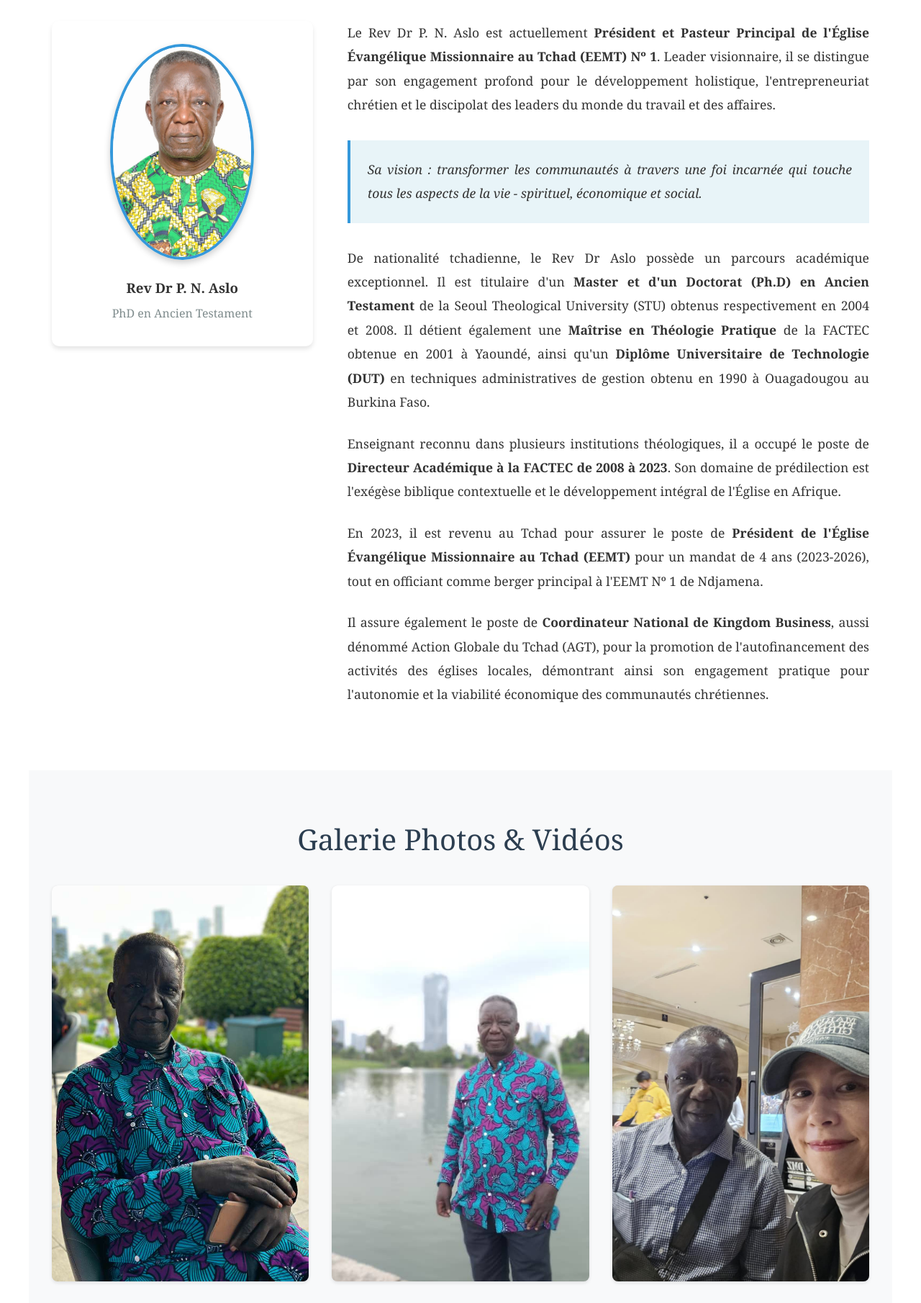
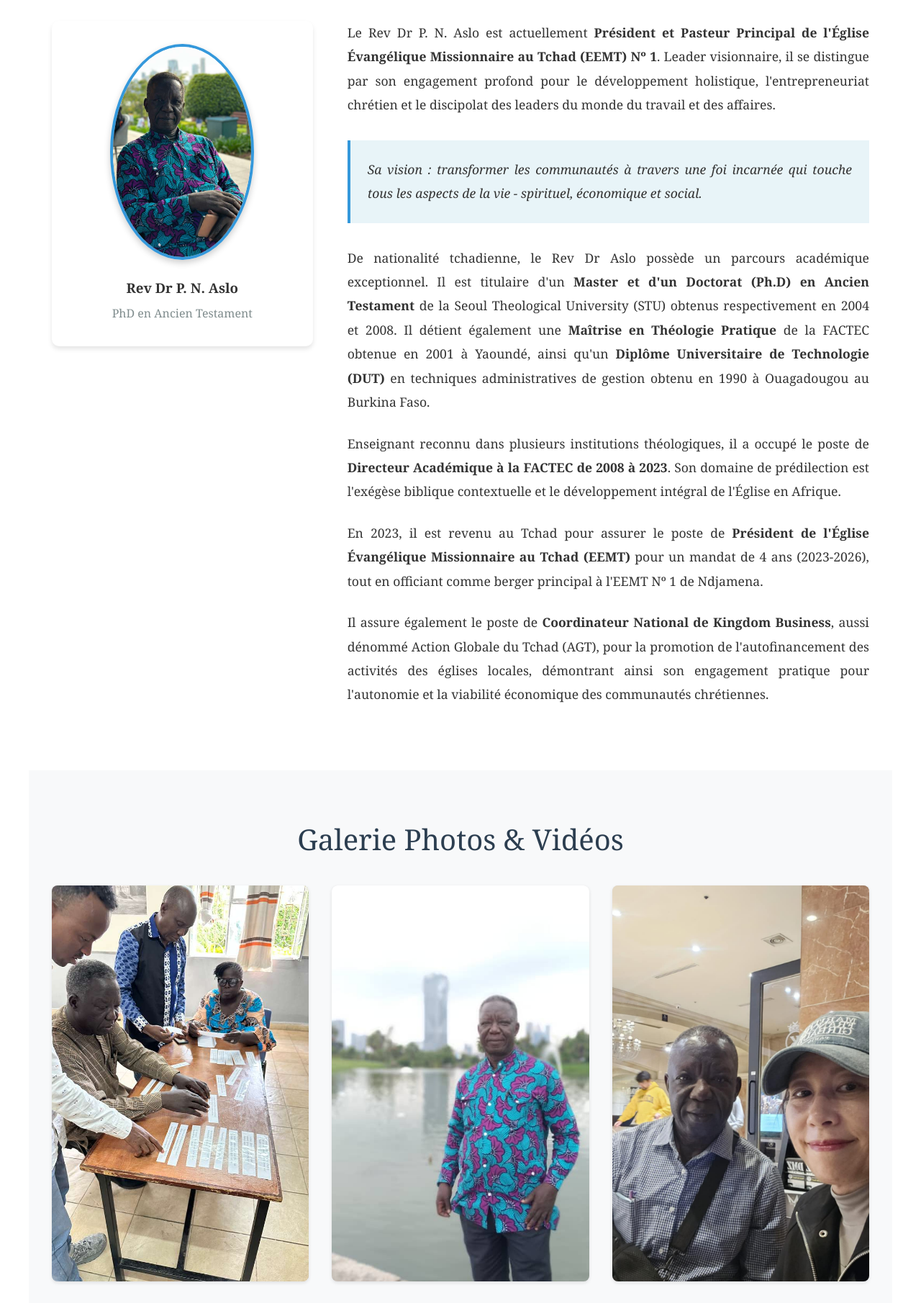
Before and after one commit to honorito01/aslo.io, a plain HTML site: page index.html in a window 1280 px wide. Shown: the part 649-2459 px from the top of the page at 72% size. Drawn offline with Linux system fonts and the light colour scheme.

Commit message:
Add files via upload

```diff
--- a/index.html
+++ b/index.html
@@ -34,7 +34,7 @@
         <h2>À Propos</h2>
         <div class="about-content">
             <div class="profile-box">
-                <img src="Photo.jpg" alt="Rev Dr P. N. Aslo" class="profile-photo">
+                <img src="id.jpg" alt="Rev Dr P. N. Aslo" class="profile-photo">
                 <h3>Rev Dr P. N. Aslo</h3>
                 <p style="color: #7f8c8d; margin-top: 0.5rem;">PhD en Ancien Testament</p>
             </div>
@@ -71,7 +71,7 @@
         <h2>Galerie Photos & Vidéos</h2>
         <div class="gallery-grid">
             <div class="gallery-item">
-                <img src="1.jpeg" alt="Culte & Prédication">
+                <img src="1.jpg" alt="Culte & Prédication">
             </div>
             <div class="gallery-item">
                 <img src="2.jpeg" alt="Enseignement">
```
